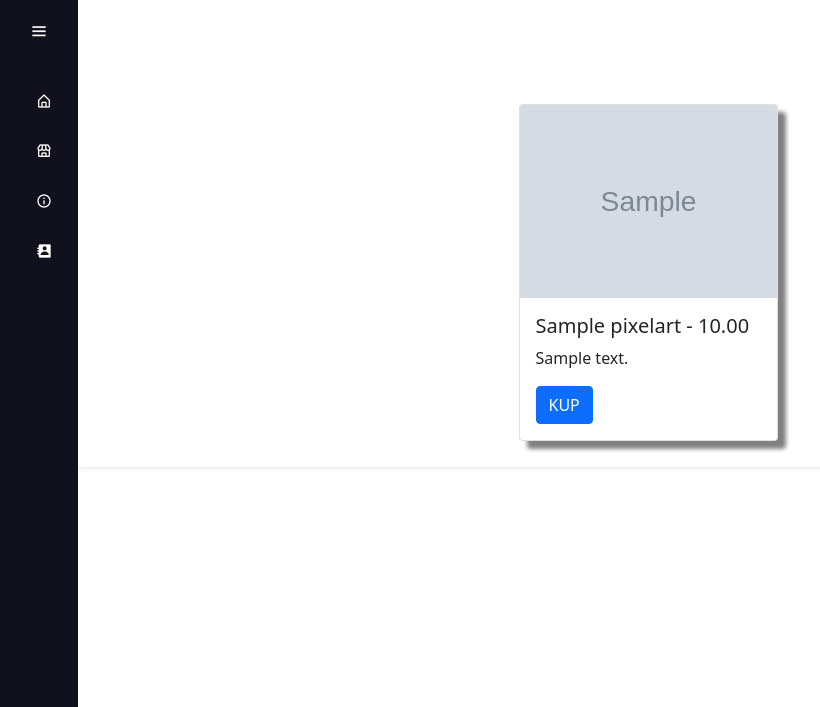
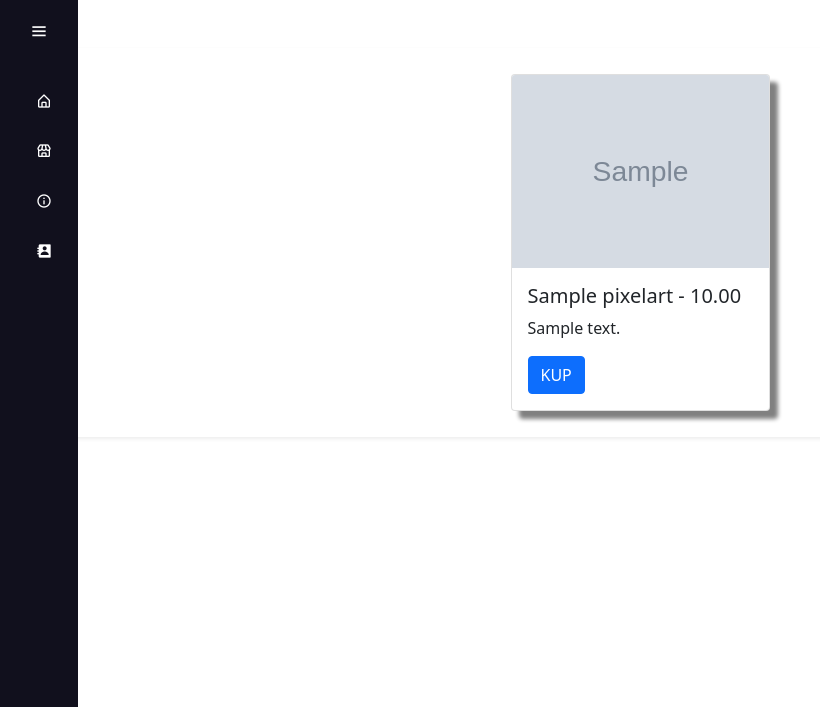
Before and after one commit to sliwaszymon/pixelshop_psiproject, a Django app: page /pixelshop/shop/ in a window 1280 px wide. Shown: the top 707 px of the page, without its empty margins (0-820 px from the left). Run offline with Django 3.2, Linux system fonts and the light colour scheme; tables that the repository leaves empty hold one stand-in row (values such as "Sample post"); grey boxes marked "Sample" are stand-in pictures; some libraries are stand-ins or nearby versions.

Commit message:
naprawione

```diff
--- a/pixelshop/static/website/css/shop.css
+++ b/pixelshop/static/website/css/shop.css
@@ -1,17 +1,3 @@
-.container{
-    margin-left: 78px;
-    transition: all 0.5s ease;
-}
-.container.activenav{
-    width: 100%;
-    padding-right: var(--bs-gutter-x,.75rem);
-    padding-left: var(--bs-gutter-x,.75rem);
-    margin-right: auto;
-    margin-left: 240px;
-}
-.shop_content{
-    margin-top: 30px;
-}
 .col-sm-6.col-lg-3.col-md-4{
     margin: 10px auto;
 }
--- a/pixelshop/templates/shop.html
+++ b/pixelshop/templates/shop.html
@@ -4,7 +4,6 @@
     {% include 'navbar.html' %}
     <link rel="stylesheet" type="text/css" href="{% static '/website/css/shop.css' %}">
     <div class="container shadow-sm p-3 mb-5 mt-5 bg-white">
-        <div class="shop_content">
           {% for object in object_list %}
             <div class="row">
                 <div class="col-sm-6 col-lg-3 col-md-4">
@@ -19,6 +18,5 @@
                   </div>
             </div>
             {% endfor %}
-        </div>
     </div>
 {% endblock content %}
```
